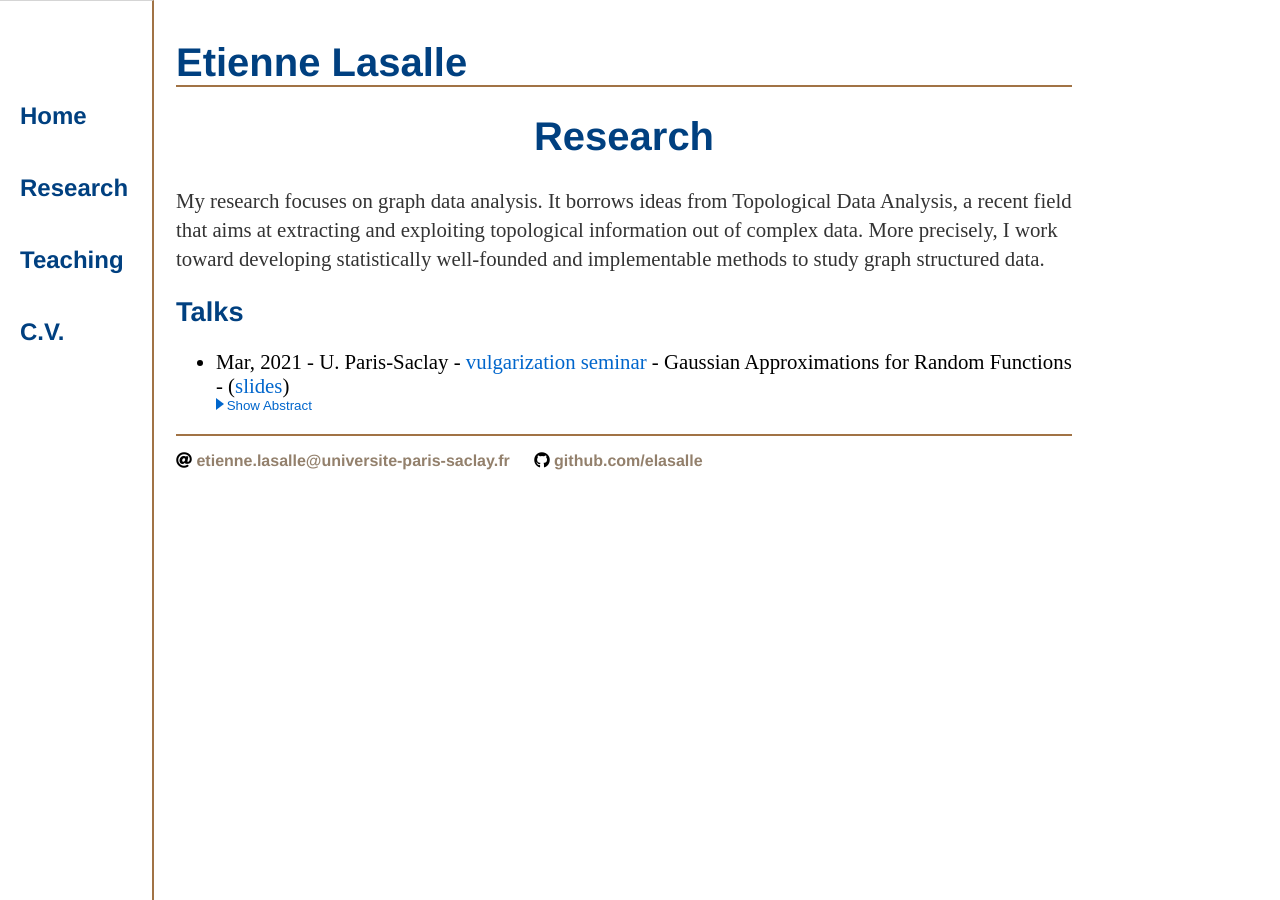
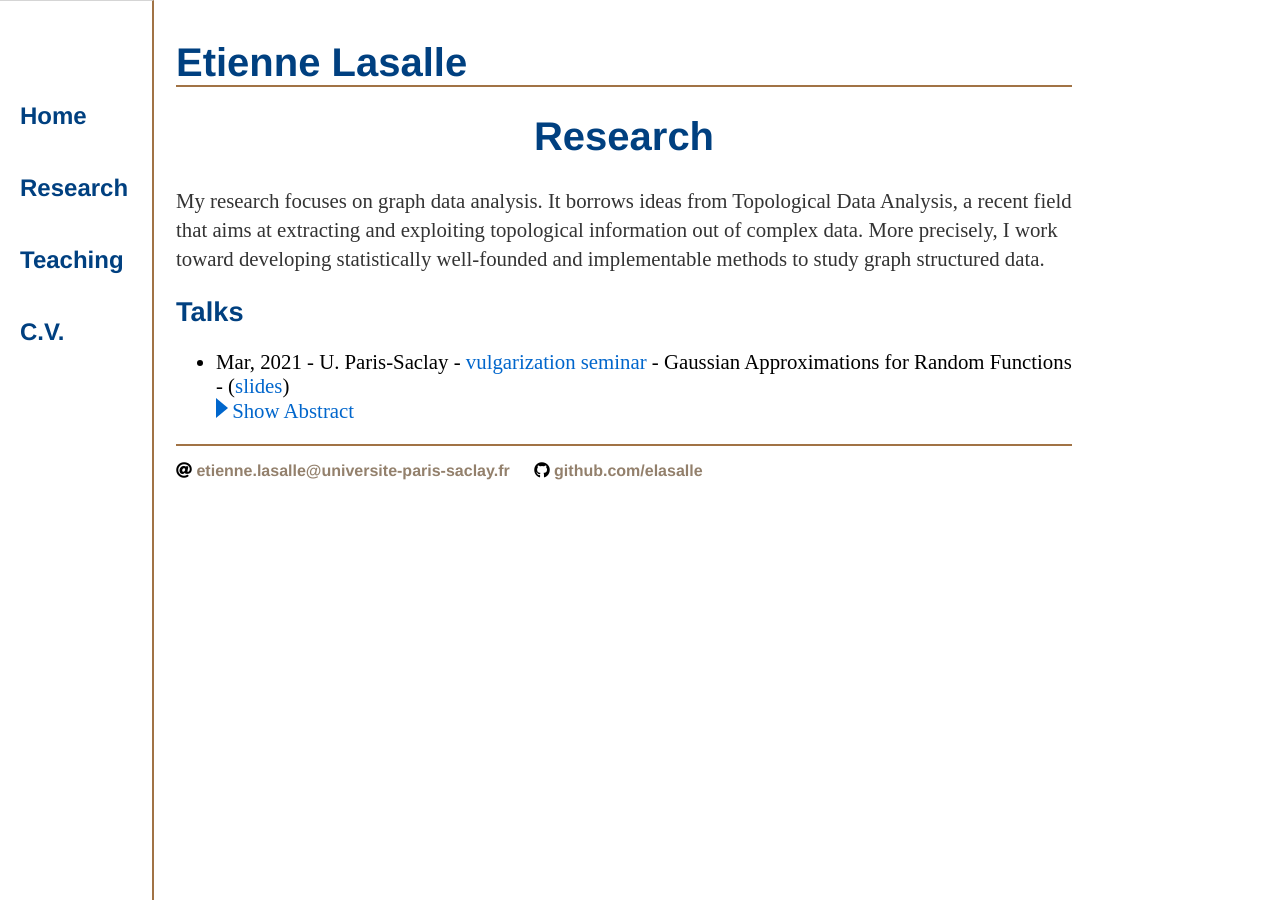
Before and after one commit to elasalle/elasalle.github.io, a Jekyll site: the page built from research/index.html, in a window 1280 px wide. Built offline with Jekyll 4.4.1, drawn with Linux system fonts in a browser that asks for light colours.

Commit message:
button.showhide css

```diff
--- a/css/main.css
+++ b/css/main.css
@@ -131,6 +131,7 @@ button.showhide {
   color : #0066CC;
   background-color: white;
   vertical-align: middle;
+  font: inherit;
 }
 div.arrow-right {
   width: 0;
```
